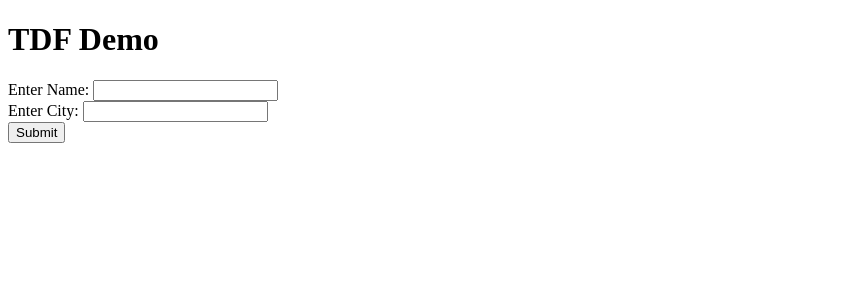
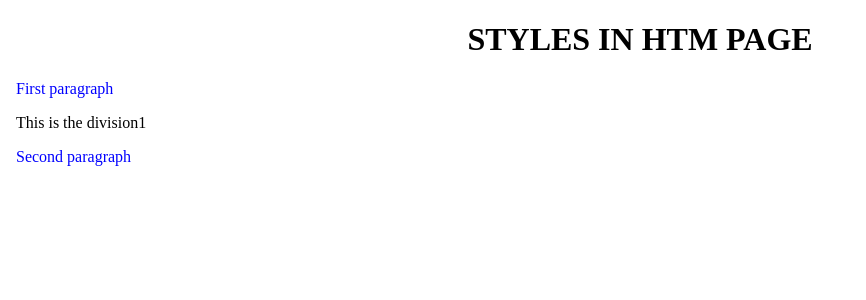
Before and after one commit to jackofalltradesprogrammer/AngularBootCamp, an Angular app: page / in a window 1280 px wide. Shown: the top 300 px of the page, without its empty margins (0-866 px from the left). Built offline with nearby package versions, Linux system fonts and the light colour scheme.

Commit message:
D7 - Testing different styles with css

```diff
--- a/src/app/app.component.css
+++ b/src/app/app.component.css
@@ -0,0 +1,8 @@
+p{
+    color:blue;
+  }
+  h1{
+    text-align: center;
+    text-decoration: dotted;
+    text-transform: uppercase;
+  }
--- a/src/app/app.component.html
+++ b/src/app/app.component.html
@@ -1,13 +1,12 @@
+<html>
+  <head>
 
-  <h1>TDF Demo  </h1>
+  </head>
+  <body>
+    <h1>Styles in HTM Page </h1>
+    <p>First paragraph</p>
+      <div>This is the division1</div>
+    <p>Second paragraph</p>
 
-  <!-- <app-person-list></app-person-list> -->
-  <!-- <app-parent></app-parent> -->
-
-  <form #form1 (ngSubmit)='onSubmit(form1)'>
-    Enter Name: <input type="text" name="name" > <br>
-    Enter City: <input type="text" name="city" > <br>
-    <input type="submit" >
-  </form>
-
-  <br> {{msg1}} <br> {{msg2}}
+  </body>
+</html>
```
